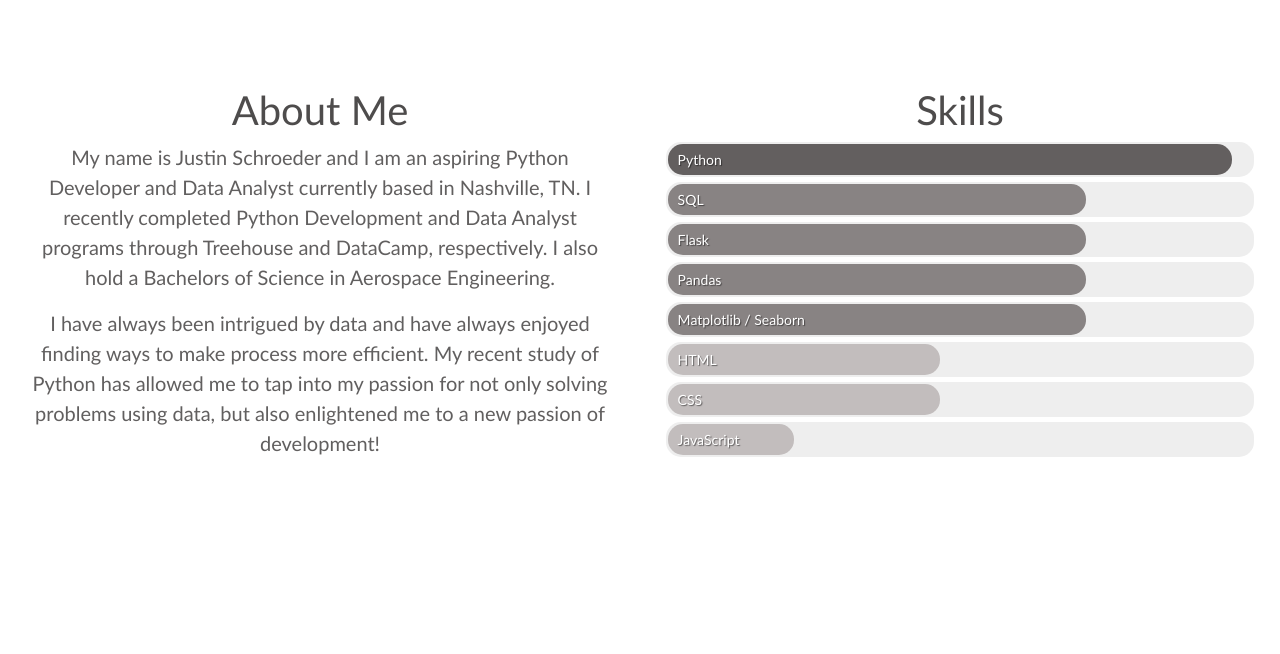
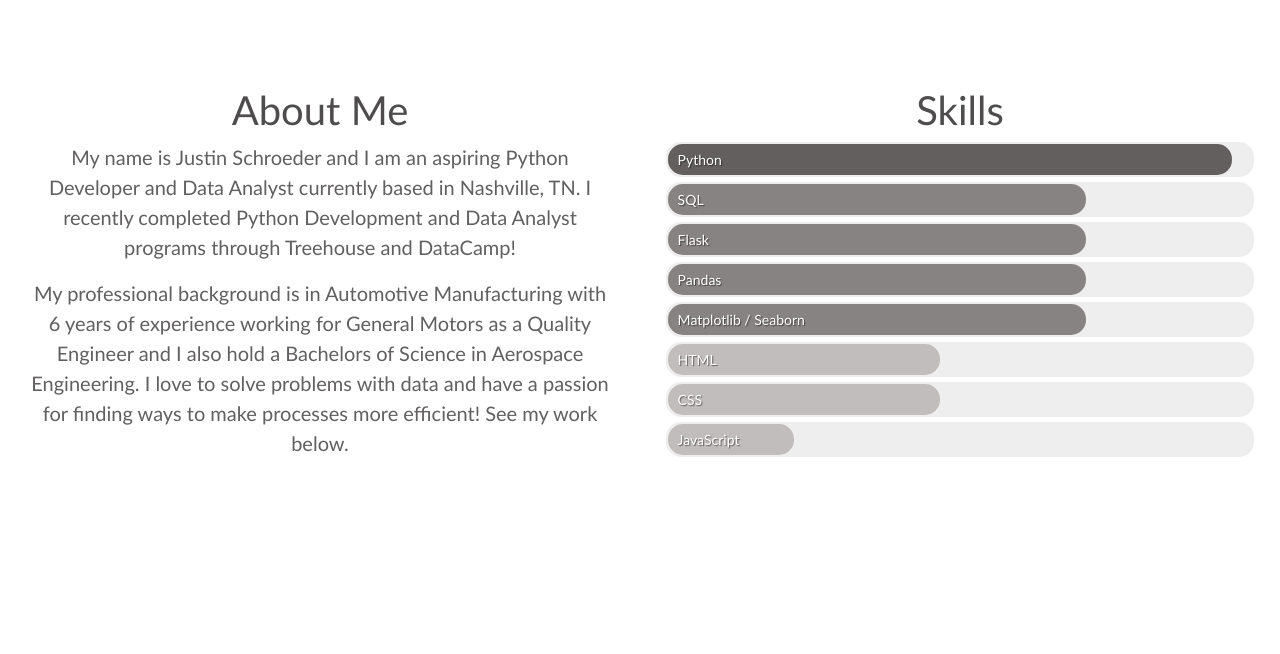
Before and after one commit to justinschroeder/Personal-Website-Flask-App, a Flask app: page / in a window 1280 px wide. Shown: the part 949-1603 px from the top of the page. Run offline with Flask 2, Linux system fonts and the light colour scheme; data comes from the database, SQL or seed files in the repository.

Commit message:
update css and html

```diff
--- a/static/styles.css
+++ b/static/styles.css
@@ -34,7 +34,7 @@ section {
 
 @media (max-width: 767.98px) {
   section {
-    padding: 60px 0;
+    padding: 50px 0;
   }
 }
 
@@ -129,7 +129,7 @@ nav a:hover {
 
 /* Page content */
 .content {
-  padding: 16px;
+  padding: 50px;
 }
 
 /* The sticky class is added to the navbar with JS when it reaches its scroll position */
@@ -141,7 +141,7 @@ nav a:hover {
 
 /* Add some top padding to the page content to prevent sudden quick movement (as the navigation bar gets a new position at the top of the page (position:fixed and top:0) */
 .sticky + .content {
-  padding-top: 60px;
+  padding-top: 50px;
 }
 /*
 *
--- a/templates/index.html
+++ b/templates/index.html
@@ -38,10 +38,10 @@
             <div class="about">
               <h1>About Me</h1>
               <p>
-                  My name is Justin Schroeder and I am an aspiring Python Developer and Data Analyst currently based in Nashville, TN. I recently completed Python Development and Data Analyst programs through Treehouse and DataCamp, respectively. I also hold a Bachelors of Science in Aerospace Engineering.
-              </p>
-              <p>
-                  I have always been intrigued by data and have always enjoyed finding ways to make process more efficient. My recent study of Python has allowed me to tap into my passion for not only solving problems using data, but also enlightened me to a new passion of development!
+                  My name is Justin Schroeder and I am an aspiring Python Developer and Data Analyst currently based in Nashville, TN. I recently completed Python Development and Data Analyst programs through Treehouse and DataCamp!
+                  </p>
+                  <p>
+                 My professional background is in Automotive Manufacturing with 6 years of experience working for General Motors as a Quality Engineer and I also hold a Bachelors of Science in Aerospace Engineering. I love to solve problems with data and have a passion for finding ways to make processes more efficient! See my work below.
               </p>
             </div>
             <div class="skills">
@@ -59,9 +59,7 @@
         </section>
         <section id="projects">
             <h3>Projects</h3>
-            {% for row in projects|batch(3) %}
-            <div class="row">
-                {% for project in row %}
+                {% for project in projects %}
                 <div class="column">
                     <div class="card">
                     <a href="{{ url_for('project', id=project.id) }}">
@@ -72,8 +70,6 @@
                     </div>
                 </div>
                 {% endfor %}
-            </div>
-            {% endfor %}
         </section>
         <section id="footer">
             <p>Contact me at <a href="mailto. justin.schroeder3@gmail.com">justin.schroeder3@gmail.com</a>.</p>
```
